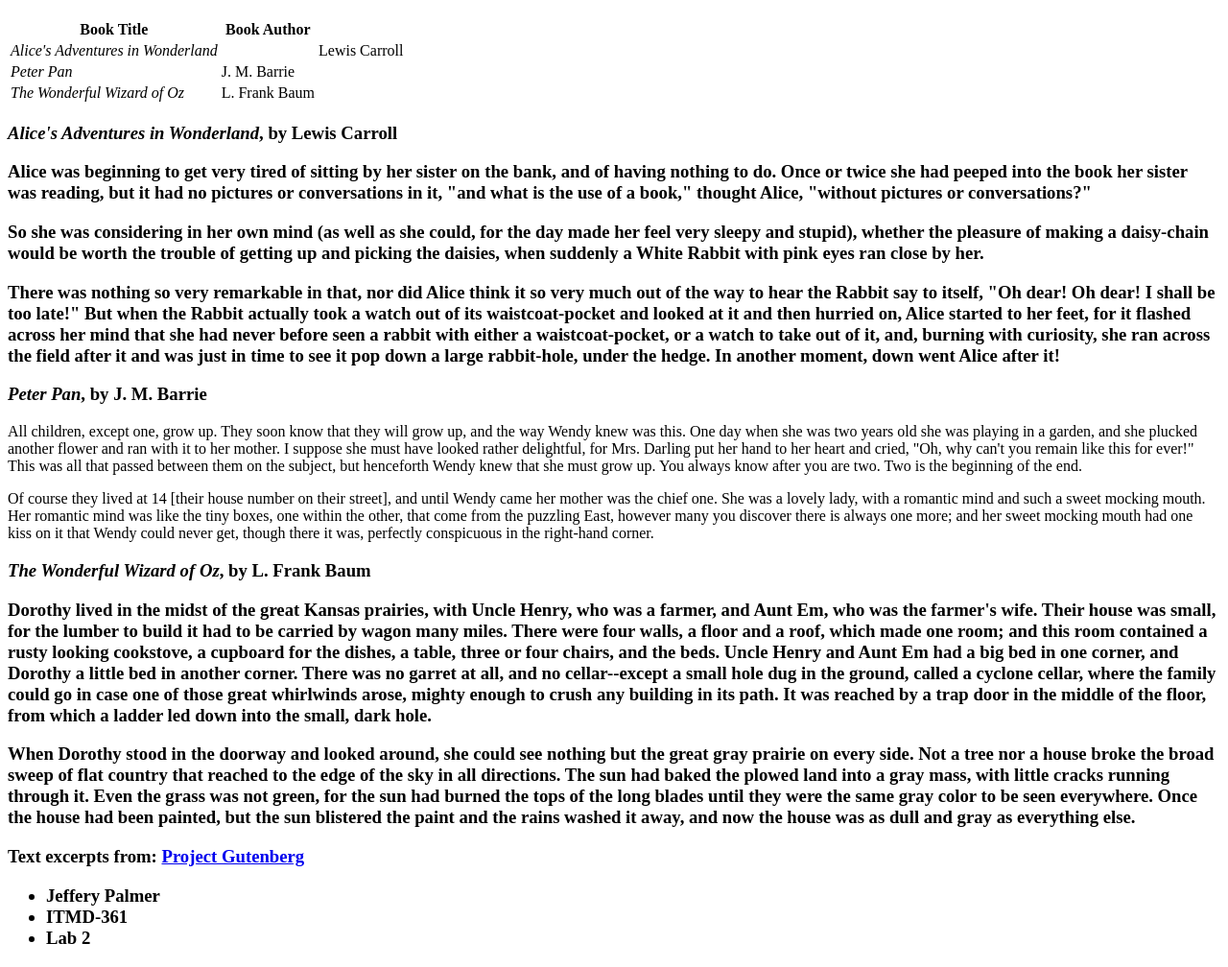
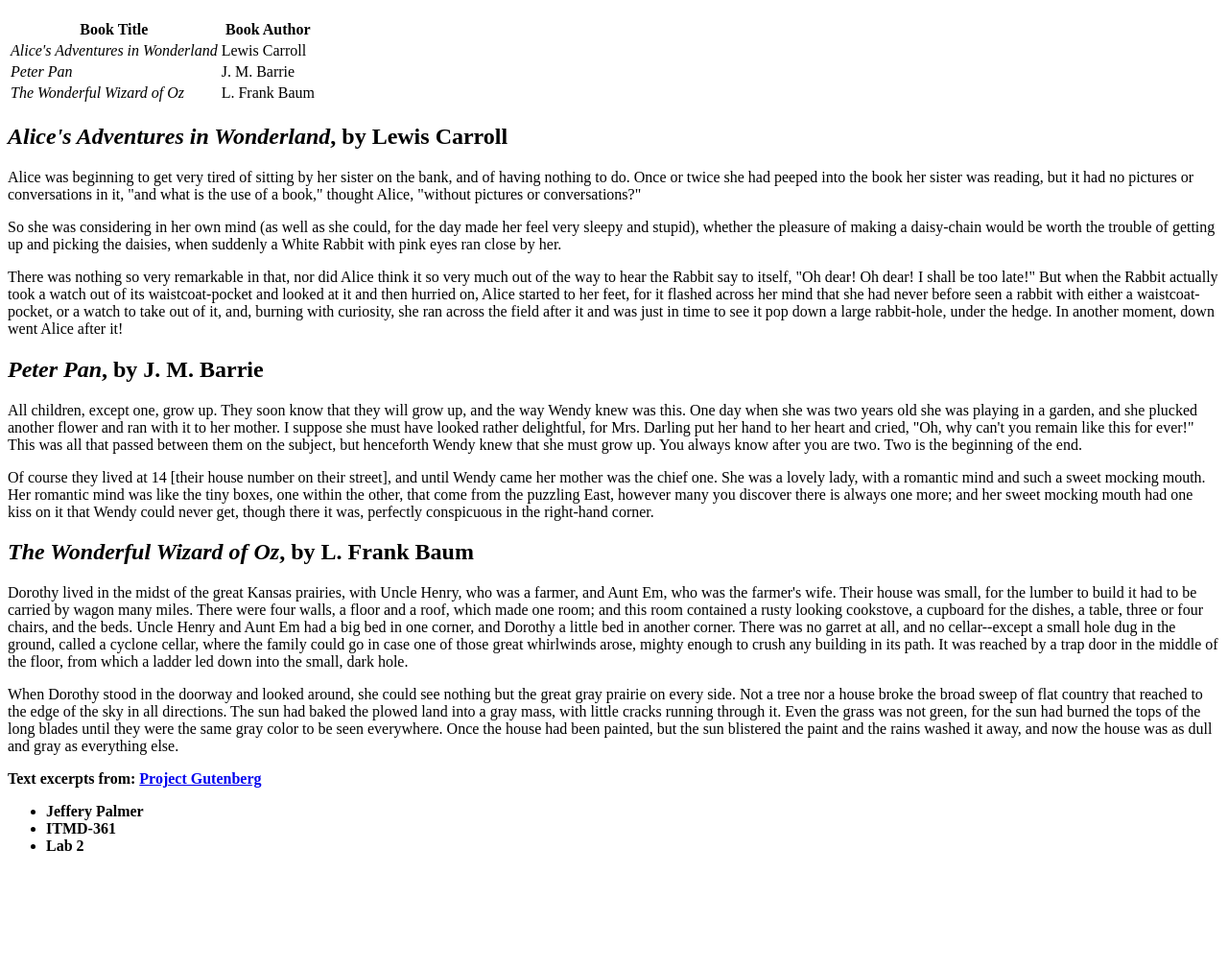
Before and after one commit to Jeffe567-hawk/webdev_lab3, a plain HTML site: page index.html in a window 1280 px wide. Shown: the part 61-1069 px from the top of the page at 96% size. After the commit the page ends 968 px from the top, so only its background shows below. Drawn offline with Linux system fonts and the light colour scheme.

Commit message:
Update index.html

```diff
--- a/index.html
+++ b/index.html
@@ -13,9 +13,8 @@
       <th>Book Author</th>
     </tr>
     <tr>
-      <td><em>Alice's Adventures in Wonderland</em><td>
+      <td><em>Alice's Adventures in Wonderland</em></td>
       <td>Lewis Carroll</td>
-
     </tr>
     <tr>
       <td><em>Peter Pan</em></td>
@@ -27,24 +26,24 @@
     </tr>
   </table>
 
-  <h3><em>Alice's Adventures in Wonderland</em>, by Lewis Carroll<h3>
+  <h2><em>Alice's Adventures in Wonderland</em>, by Lewis Carroll</h2>
   <p>Alice was beginning to get very tired of sitting by her sister on the bank, and of having nothing to do. Once or twice she had peeped into the book her sister was reading, but it had no pictures or conversations in it, "and what is the use of a book," thought Alice, "without pictures or conversations?"</p>
   <p>So she was considering in her own mind (as well as she could, for the day made her feel very sleepy and stupid), whether the pleasure of making a daisy-chain would be worth the trouble of getting up and picking the daisies, when suddenly a White Rabbit with pink eyes ran close by her.</p>
   <p>There was nothing so very remarkable in that, nor did Alice think it so very much out of the way to hear the Rabbit say to itself, "Oh dear! Oh dear! I shall be too late!" But when the Rabbit actually took a watch out of its waistcoat-pocket and looked at it and then hurried on, Alice started to her feet, for it flashed across her mind that she had never before seen a rabbit with either a waistcoat-pocket, or a watch to take out of it, and, burning with curiosity, she ran across the field after it and was just in time to see it pop down a large rabbit-hole, under the hedge. In another moment, down went Alice after it!</p>
 
-  <h3><em>Peter Pan</em>, by J. M. Barrie</h3>
+  <h2><em>Peter Pan</em>, by J. M. Barrie</h2>
   <p>All children, except one, grow up. They soon know that they will grow up, and the way Wendy knew was this. One day when she was two years old she was playing in a garden, and she plucked another flower and ran with it to her mother. I suppose she must have looked rather delightful, for Mrs. Darling put her hand to her heart and cried, "Oh, why can't you remain like this for ever!" This was all that passed between them on the subject, but henceforth Wendy knew that she must grow up. You always know after you are two. Two is the beginning of the end.</p>
   <p>Of course they lived at 14 [their house number on their street], and until Wendy came her mother was the chief one. She was a lovely lady, with a romantic mind and such a sweet mocking mouth. Her romantic mind was like the tiny boxes, one within the other, that come from the puzzling East, however many you discover there is always one more; and her sweet mocking mouth had one kiss on it that Wendy could never get, though there it was, perfectly conspicuous in the right-hand corner.</p>
 
-  <h3><em>The Wonderful Wizard of Oz</em>, by L. Frank Baum<h3>
+  <h2><em>The Wonderful Wizard of Oz</em>, by L. Frank Baum</h2>
   <p>Dorothy lived in the midst of the great Kansas prairies, with Uncle Henry, who was a farmer, and Aunt Em, who was the farmer's wife.  Their house was small, for the lumber to build it had to be carried by wagon many miles.  There were four walls, a floor and a roof, which made one room; and this room contained a rusty looking cookstove, a cupboard for the dishes, a table, three or four chairs, and the beds.  Uncle Henry and Aunt Em had a big bed in one corner, and Dorothy a little bed in another corner.  There was no garret at all, and no cellar--except a small hole dug in the ground, called a cyclone cellar, where the family could go in case one of those great whirlwinds arose, mighty enough to crush any building in its path.  It was reached by a trap door in the middle of the floor, from which a ladder led down into the small, dark hole.</p>
   <p>When Dorothy stood in the doorway and looked around, she could see nothing but the great gray prairie on every side.  Not a tree nor a house broke the broad sweep of flat country that reached to the edge of the sky in all directions.  The sun had baked the plowed land into a gray mass, with little cracks running through it.  Even the grass was not green, for the sun had burned the tops of the long blades until they were the same gray color to be seen everywhere.  Once the house had been painted, but the sun blistered the paint and the rains washed it away, and now the house was as dull and gray as everything else.</p>
 
   <p><strong>Text excerpts from: <a href="http://www.gutenberg.org">Project Gutenberg</a></strong></p>
   <ul>
-    <li>Jeffery Palmer</li>
-    <li>ITMD-361</li>
-    <li>Lab 2</li>
+    <li><strong>Jeffery Palmer</strong></li>
+    <li><strong>ITMD-361</strong></li>
+    <li><strong>Lab 2</strong></li>
   </ul>
 </body>
 </html>
```
